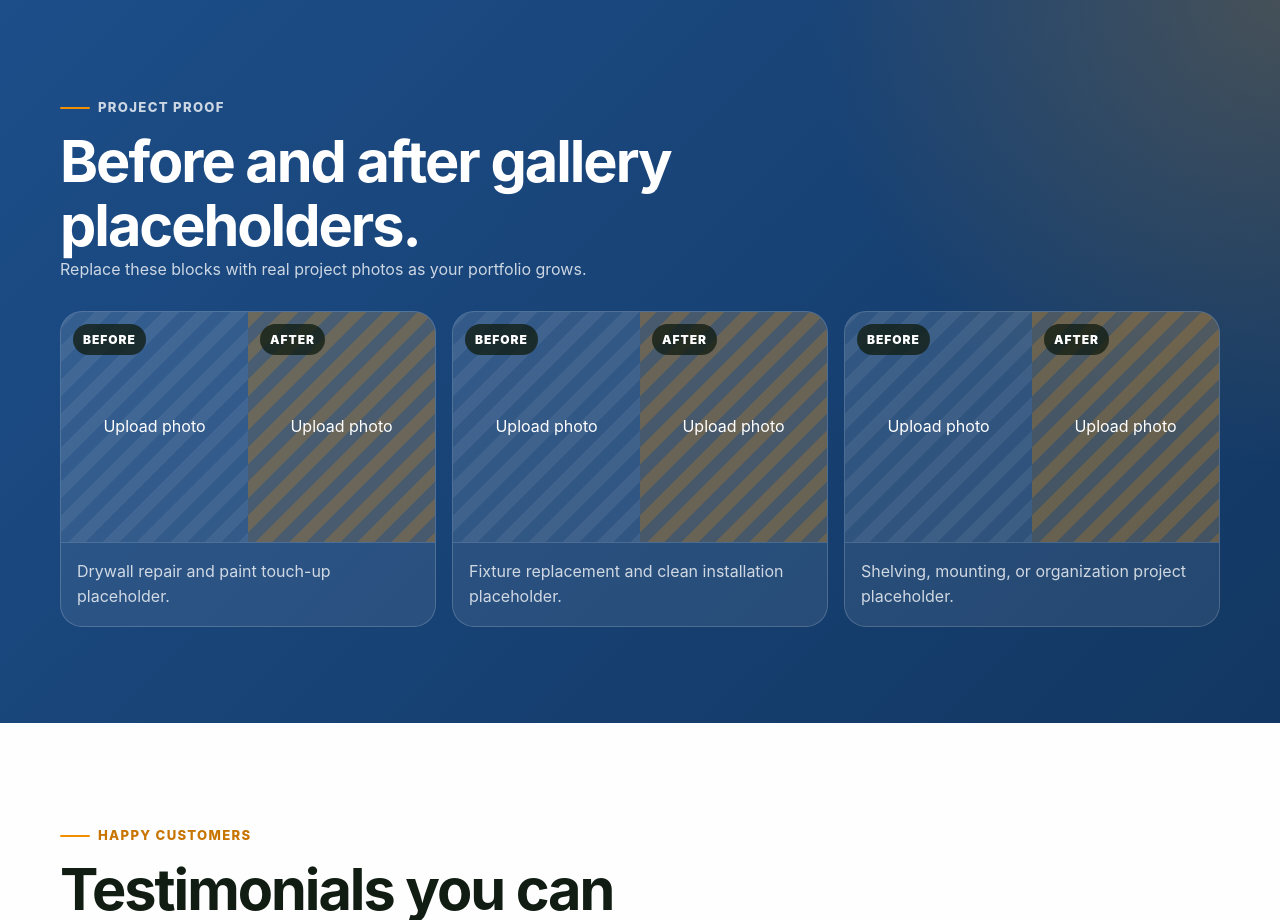
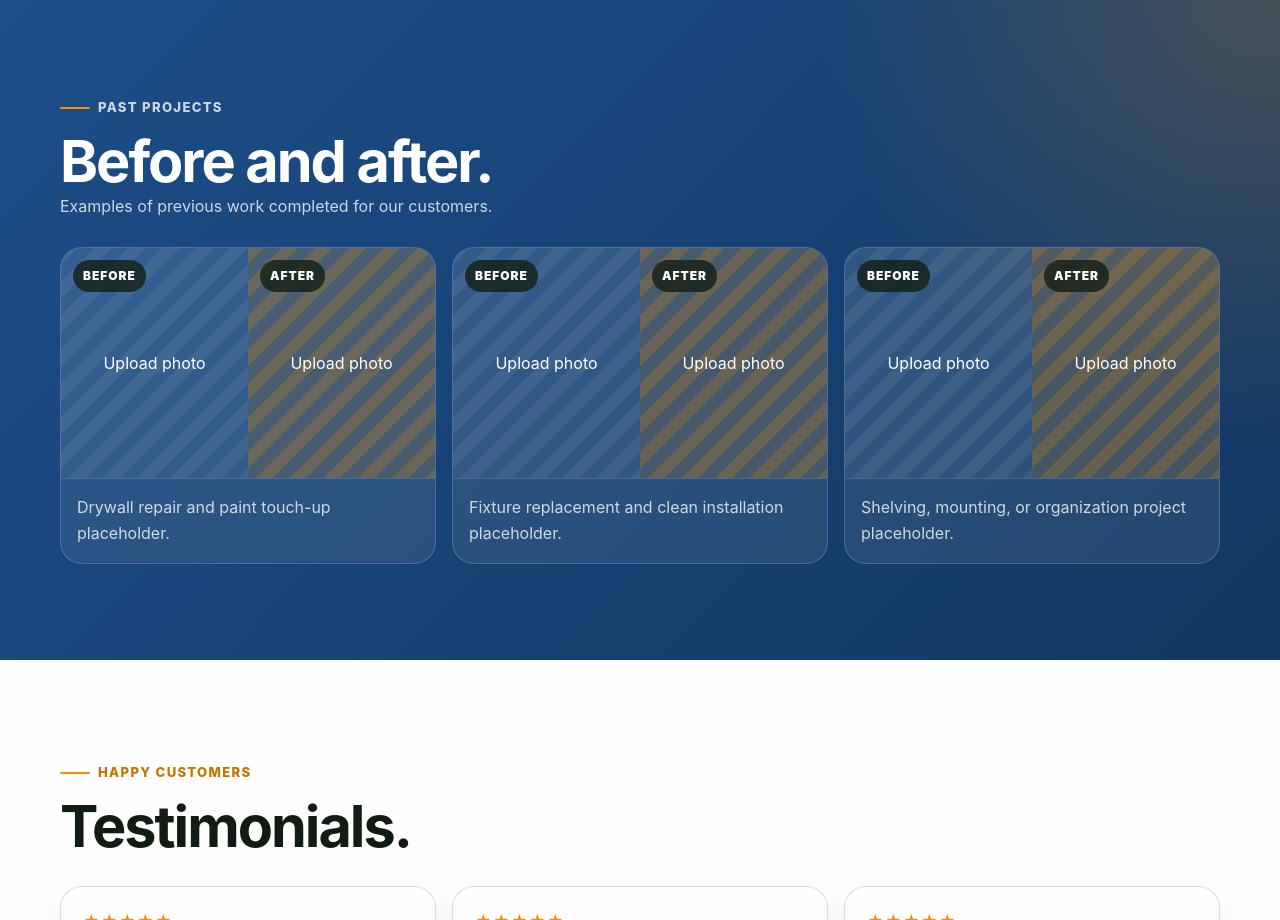
Before and after one commit to NDC95/sands, a website: page index.html in a window 1280 px wide. Shown: the part 1880-2800 px from the top of the page. Drawn offline with Linux system fonts and the light colour scheme.

Commit message:
changing texts placeholders

```diff
--- a/index.html
+++ b/index.html
@@ -41,7 +41,7 @@
           <span class="eyebrow">Installations · Repairs · Handyman Work</span>
           <h1>Reliable help for the fixes, installs, and home projects you need done right.</h1>
           <p>
-            Sandsps.com handles punch lists, repairs, fixture installs, furniture assembly, mounting, maintenance, and small project work for homeowners, renters, landlords, and local businesses.
+            <strong>Sands</strong> handles punch lists, repairs, fixture installs, furniture assembly, mounting, maintenance, and small project work for homeowners, renters, landlords, and local businesses.
           </p>
 
           <div class="hero-cta">
@@ -131,9 +131,9 @@
     <section class="section gallery" id="gallery">
       <div class="container">
         <div class="section-heading">
-          <span class="eyebrow">Project proof</span>
-          <h2>Before and after gallery placeholders.</h2>
-          <p>Replace these blocks with real project photos as your portfolio grows.</p>
+          <span class="eyebrow">Past Projects</span>
+          <h2>Before and after.</h2>
+          <p>Examples of previous work completed for our customers.</p>
         </div>
 
         <div class="gallery-grid">
@@ -168,7 +168,7 @@
       <div class="container">
         <div class="section-heading">
           <span class="eyebrow">Happy customers</span>
-          <h2>Testimonials you can replace with real reviews.</h2>
+          <h2>Testimonials.</h2>
         </div>
 
         <div class="card-grid">
```
